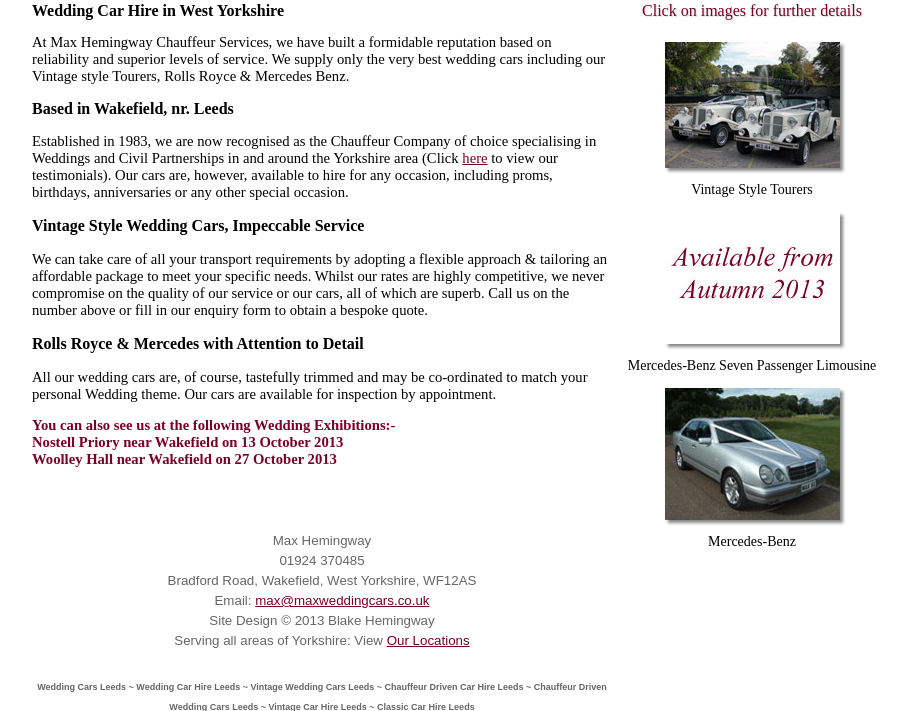
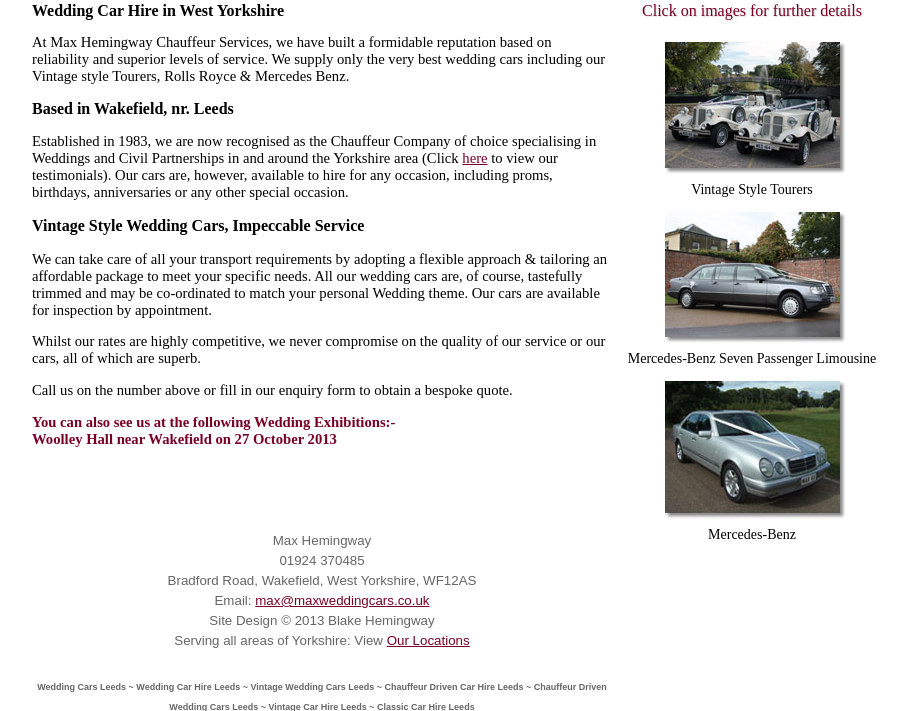
Before and after one commit to blake01/maxweddingcars, a PHP site: page / in a window 1280 px wide. Shown: the part 169-880 px from the top of the page, without its empty margins (193-1100 px from the left). Run offline with PHP 8.4, Linux system fonts and the light colour scheme; some libraries are stand-ins or nearby versions.

Commit message:
Stretch Merc Pictures
Wedding fayres amended, homepage wording fixed, and whitespace removed.

```diff
--- a/common.html
+++ b/common.html
@@ -32,7 +32,7 @@ alt="tumblr hit tracking tool" /></a></div></noscript>
       <h4>Click on images for further details</h4>
       <p><a href="beauford.html"><img src="Sidebar/beaufordsidebar.jpg" width="175" height="126" alt="vintage style tourer"/></a></p>
       <p>Vintage Style Tourers</p>
-      <p><a href="seven_seat_mercedes.html"><img src="Sidebar/placeholder.jpg" width="175" height="132" alt="mercedes wedding car" /></a></p>
+      <p><a href="seven_seat_mercedes.html"><img src="Sidebar/stretchmercsidebar.jpg" width="175" height="125" alt="mercedes wedding car" /></a></p>
       <p>Mercedes-Benz Seven Passenger Limousine</p>
       <p><a href="merc.html"><img src="Sidebar/mercsidebar.jpg" width="175" height="132" alt="mercedes wedding car" /></a></p>
       <p>Mercedes-Benz    </p>
--- a/index.php
+++ b/index.php
@@ -49,11 +49,11 @@
     (Click <a href="testimonials.html" title="Testimonials" class="greybox">here</a> to view our testimonials). Our cars are, however, available to hire for any occasion, including proms, birthdays, anniversaries or any other special occasion.</p>
 	<h3 id="mainhead">Vintage Style Wedding Cars, Impeccable Service</h3>
 	<p>We can take care of all your  transport requirements by adopting a flexible approach &amp; tailoring  an affordable package to meet your specific needs.
-    Whilst our rates are  highly competitive, we never compromise on the quality of our service or our  cars, all of which are superb. Call us on the number above or fill in our enquiry form to obtain a bespoke quote.</p>
-	<h3 id="mainhead">Rolls Royce &amp; Mercedes with Attention to Detail</h3>
-  <p>All our wedding cars are, of course, tastefully trimmed and may be co-ordinated to match your personal Wedding theme. Our cars are available for inspection by appointment.</p>
+    All our wedding cars are, of course, tastefully trimmed and may be co-ordinated to match your personal Wedding theme. Our cars are available for inspection by appointment.</p>
+        <p>Whilst our rates are  highly competitive, we never compromise on the quality of our service or our  cars, all of which are superb.</p>
+        <p>Call us on the number above or fill in our enquiry form to obtain a bespoke quote.</p>
+
     <p class="burgundy"><b>You can also see us at the following Wedding Exhibitions:-<br/>
-Nostell Priory near Wakefield on 13 October 2013<br/>
 Woolley Hall near Wakefield on 27 October 2013</b></p>
 </div>
 
```
Also changed, not shown: seven_seat_mercedes.html (+15 -3 lines), Sidebar/stretchmercsidebar.jpg (added), StretchMercPictures/doors_open.jpg (added), StretchMercPictures/side.jpg (added).
